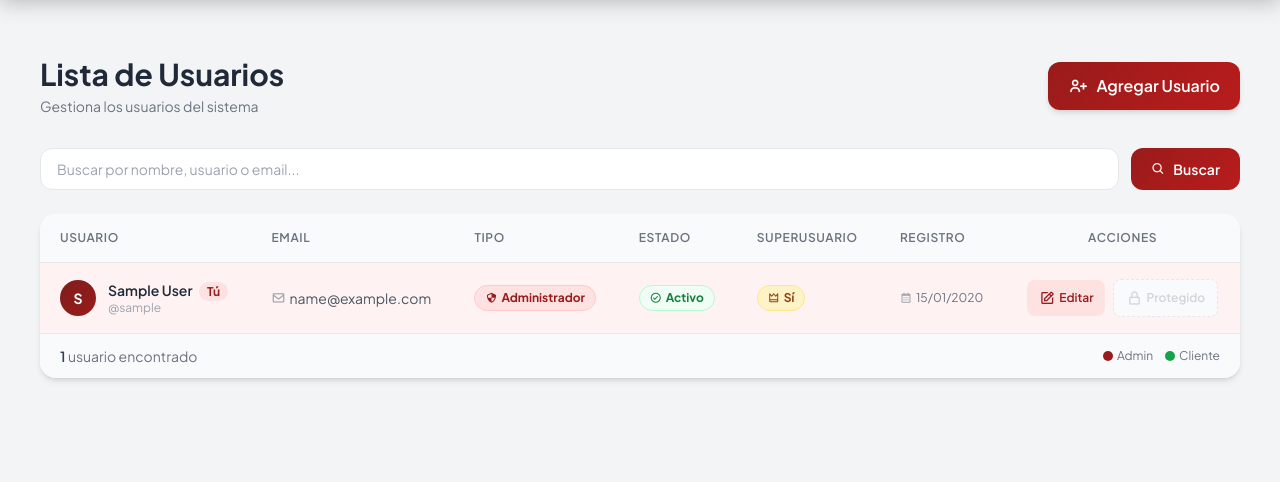
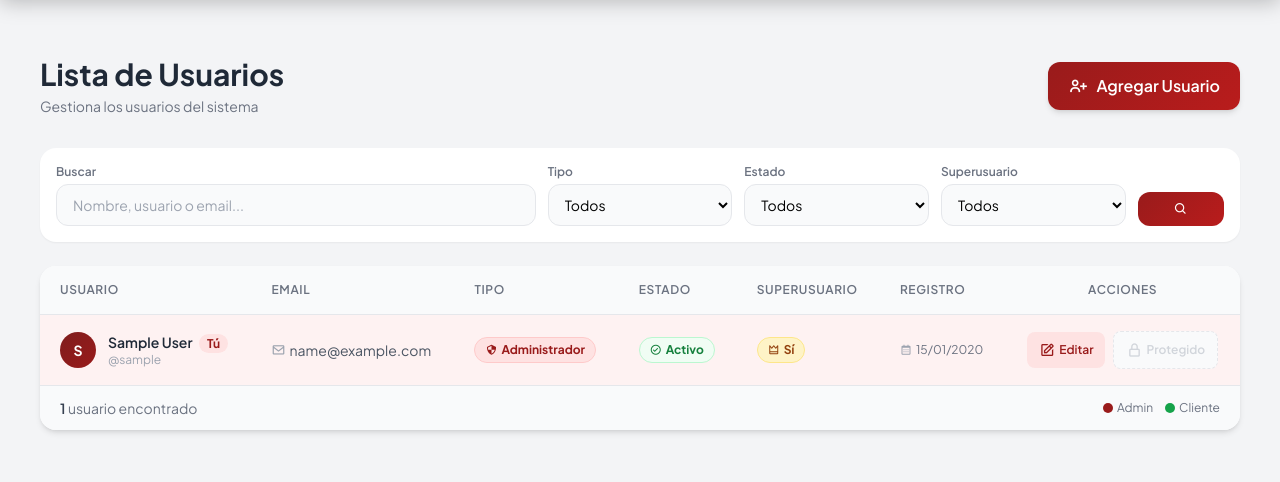
Before and after one commit to Kadir011/Sistema-de-Ventas-Supermercado, a Django app: page /admin/usuarios/ in a window 1280 px wide. Shown: the part 64-546 px from the top of the page. Run offline with Django 5.2, Linux system fonts and the light colour scheme; a user stored in the database is signed in; tables that the repository leaves empty hold one stand-in row (values such as "Sample post"); grey boxes marked "Sample" are stand-in pictures; some libraries are stand-ins or nearby versions.

Commit message:
Añade filtros de búsqueda por tipo de usuario, estado y superusuario en la lista de usuarios, mejorando la usabilidad y la experiencia del administrador.

```diff
--- a/core/super/views/user.py
+++ b/core/super/views/user.py
@@ -20,6 +20,10 @@ class UserListView(AdminRequiredMixin, ListView):
 
     def get_queryset(self):
         q = self.request.GET.get('q', '').strip()
+        user_type = self.request.GET.get('user_type', '').strip()
+        status = self.request.GET.get('status', '').strip()
+        superuser = self.request.GET.get('superuser', '').strip()
+
         qs = User.objects.all().order_by('-date_joined')
         if q:
             qs = qs.filter(
@@ -28,6 +32,12 @@ class UserListView(AdminRequiredMixin, ListView):
                 Q(last_name__icontains=q) |
                 Q(email__icontains=q)
             )
+        if user_type:
+            qs = qs.filter(user_type=user_type)
+        if status in ('1', '0'):
+            qs = qs.filter(is_active=(status == '1'))
+        if superuser in ('1', '0'):
+            qs = qs.filter(is_superuser=(superuser == '1'))
 
         return qs
 
@@ -36,6 +46,9 @@ class UserListView(AdminRequiredMixin, ListView):
         context['title'] = 'Usuarios'
         context['create_url'] = reverse_lazy('super:user_create')
         context['search_query'] = self.request.GET.get('q', '')
+        context['selected_user_type'] = self.request.GET.get('user_type', '')
+        context['selected_status'] = self.request.GET.get('status', '')
+        context['selected_superuser'] = self.request.GET.get('superuser', '')
         return context
 
 
--- a/templates/super/users/user_list.html
+++ b/templates/super/users/user_list.html
@@ -17,24 +17,54 @@
         </a>
     </div>
 
-    <!-- Buscador -->
-    <form method="get" class="mb-6">
-        <div class="flex gap-3">
+    <!-- Buscador y filtros -->
+    <form method="get" class="bg-white rounded-2xl shadow-sm p-4 mb-6 grid grid-cols-1 sm:grid-cols-2 lg:grid-cols-12 gap-3 items-end">
+        <div class="lg:col-span-5">
+            <label class="block text-xs font-semibold text-gray-500 mb-1">Buscar</label>
             <input type="text" name="q" value="{{ search_query }}"
-                   placeholder="Buscar por nombre, usuario o email..."
-                   class="flex-1 border border-gray-200 rounded-xl px-4 py-2.5 text-sm focus:outline-none focus:ring-2 bg-white"
-                   style="focus-ring-color: #991b1b;">
-            <button type="submit"
-                    class="flex items-center gap-2 text-white px-5 py-2.5 rounded-xl font-semibold text-sm transition-all"
-                    style="background: linear-gradient(135deg, #991b1b, #b91c1c);">
-                <i class='bx bx-search'></i> Buscar
-            </button>
-            {% if search_query %}
-            <a href="{% url 'super:user_list' %}"
-               class="flex items-center gap-1 px-4 py-2.5 rounded-xl font-semibold text-sm bg-gray-100 hover:bg-gray-200 text-gray-600 transition-all">
-                <i class='bx bx-x'></i> Limpiar
+                   placeholder="Nombre, usuario o email..."
+                   class="w-full border border-gray-200 rounded-xl px-4 py-2.5 text-sm focus:outline-none focus:ring-2 bg-gray-50 focus:bg-white transition-all">
+        </div>
+
+        <div class="lg:col-span-2">
+            <label class="block text-xs font-semibold text-gray-500 mb-1">Tipo</label>
+            <select name="user_type" class="w-full border border-gray-200 rounded-xl px-3 py-2.5 text-sm focus:outline-none bg-gray-50">
+                <option value="">Todos</option>
+                <option value="admin" {% if selected_user_type == 'admin' %}selected{% endif %}>Administrador</option>
+                <option value="customer" {% if selected_user_type == 'customer' %}selected{% endif %}>Cliente</option>
+            </select>
+        </div>
+
+        <div class="lg:col-span-2">
+            <label class="block text-xs font-semibold text-gray-500 mb-1">Estado</label>
+            <select name="status" class="w-full border border-gray-200 rounded-xl px-3 py-2.5 text-sm focus:outline-none bg-gray-50">
+                <option value="">Todos</option>
+                <option value="1" {% if selected_status == '1' %}selected{% endif %}>Activo</option>
+                <option value="0" {% if selected_status == '0' %}selected{% endif %}>Inactivo</option>
+            </select>
+        </div>
+
+        <div class="lg:col-span-2">
+            <label class="block text-xs font-semibold text-gray-500 mb-1">Superusuario</label>
+            <select name="superuser" class="w-full border border-gray-200 rounded-xl px-3 py-2.5 text-sm focus:outline-none bg-gray-50">
+                <option value="">Todos</option>
+                <option value="1" {% if selected_superuser == '1' %}selected{% endif %}>Sí</option>
+                <option value="0" {% if selected_superuser == '0' %}selected{% endif %}>No</option>
+            </select>
+        </div>
+
+        <div class="lg:col-span-1 flex gap-2">
+            {% if search_query or selected_user_type or selected_status or selected_superuser %}
+            <a href="{% url 'super:user_list' %}" title="Limpiar filtros"
+               class="flex items-center justify-center px-3 py-2.5 rounded-xl font-semibold text-sm bg-gray-100 hover:bg-gray-200 text-gray-600 transition-all">
+                <i class='bx bx-x'></i>
             </a>
             {% endif %}
+            <button type="submit"
+                    class="flex-1 flex items-center justify-center gap-1 text-white px-3 py-2.5 rounded-xl font-semibold text-sm transition-all"
+                    style="background: linear-gradient(135deg, #991b1b, #b91c1c);">
+                <i class='bx bx-search'></i>
+            </button>
         </div>
     </form>
 
```
